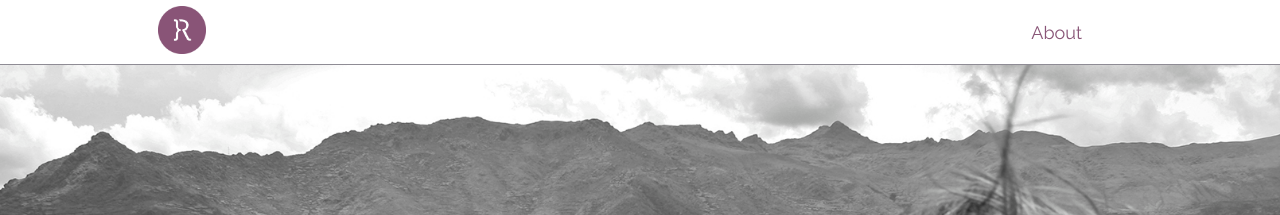
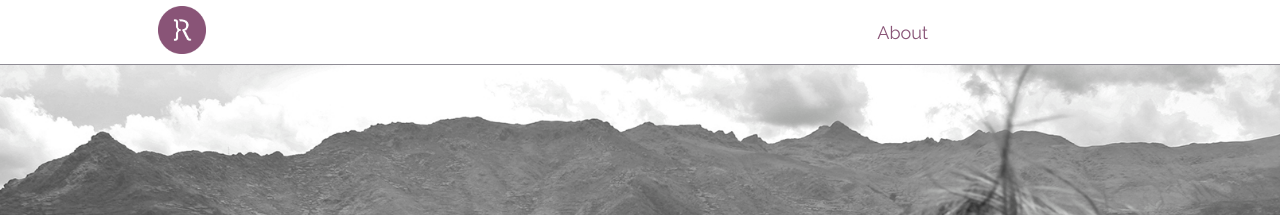
Before and after one commit to roscalabrin/roscalabrin.github.io, a Jekyll site: the page built from index.html, in a window 1280 px wide. Shown: the top 215 px of the page. Built offline with Jekyll 4.4.1, drawn with Linux system fonts in a browser that asks for light colours.

Commit message:
fix to show nav link

```diff
--- a/_includes/footer.html
+++ b/_includes/footer.html
@@ -1,8 +1,6 @@
 <footer class="site-footer">
 
   <div class="wrapper">
-
-    <!-- <h2 class="footer-heading">{{ site.title }}</h2> -->
 
     <div class="footer-col-wrapper">
 
--- a/_sass/_layout.scss
+++ b/_sass/_layout.scss
@@ -40,7 +40,6 @@
 }
 
 .site-nav {
-    margin-right: -20%;
     float: right;
     line-height: 56px;
 
--- a/blog.html
+++ b/blog.html
@@ -1,8 +1,8 @@
-<!-- ---
+<!--
 layout: default
 title: Blog
 permalink: /blog/
----
+
 
 <div class="home">
 
```
